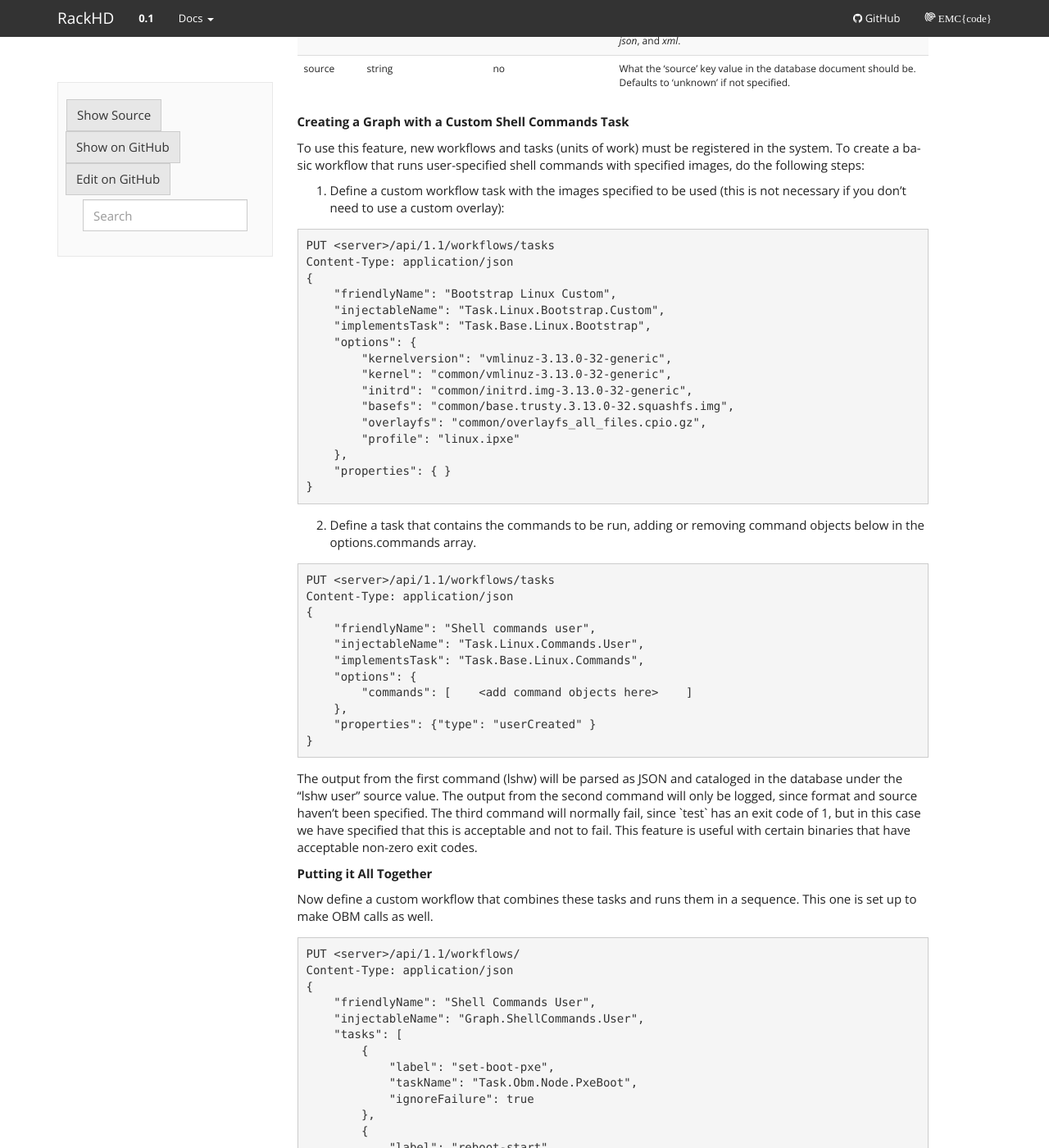
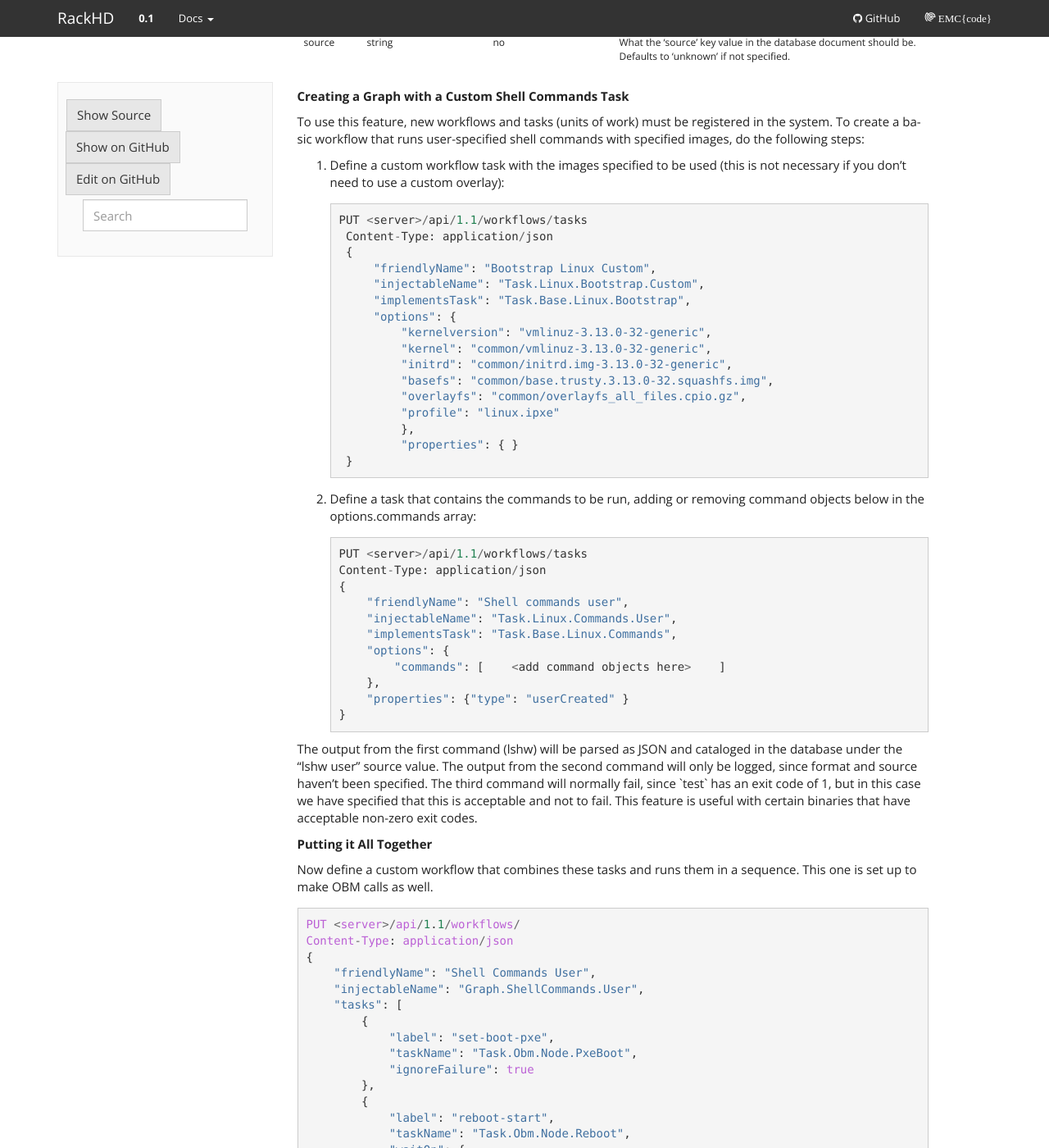
Before and after one commit to RackHD/docs, a Sphinx documentation site: the page built from docs/monorail/examples/create-linux-commands-graph.rst, in a window 1280 px wide and 1400 px high, scrolled down 3216 px. Shown: the whole window at 82% size. Built offline with Sphinx 7.4.7, drawn with Linux system fonts in a browser that asks for light colours; some of the changed text lies outside the part shown.

Commit message:
fixed codeblocks

```diff
--- a/docs/monorail/examples/create-linux-commands-graph.rst
+++ b/docs/monorail/examples/create-linux-commands-graph.rst
@@ -7,7 +5,7 @@ Optional parameters can be specified to enable cataloging of command output.
 A very simple example task definition looks like:
 
 
-.. code-block:: rest
+.. code-block:: guess
 
  {
     "friendlyName" : "Shell commands basic",
@@ -33,7 +31,7 @@ makes use of all parameters that the task can take:
 
 
 
-.. code-block:: rest
+.. code-block:: guess
 
  {
     "friendlyName" : "Shell commands",
@@ -71,7 +69,7 @@ makes use of all parameters that the task can take:
 
 The task above runs three commands and catalogs the output of the first two.
 
-.. code-block:: rest
+.. code-block:: BatchLexer
 
   sudo ls /var
   sudo lshw -json
@@ -84,7 +82,7 @@ Some use cases are too complex to be performed by embedding commands in JSON. Us
 may be more convenient. You can define a file to download and run by specifying a "downloadUrl" field in
 addition to the "command" field.
 
-.. code-block:: rest
+.. code-block:: guess
 
 
  "options": {
@@ -115,7 +113,7 @@ rendered based on the option values of task definition, for example, if a task i
 
 .. _ejs:https://github.com/tj/ejs
 
-.. code-block:: rest
+.. code-block:: guess
 
  "options": {
     "foo": "bar",
@@ -131,7 +129,7 @@ rendered based on the option values of task definition, for example, if a task i
 
 ...then the following script template...
 
-.. code-block:: rest
+.. code-block:: BatchLexer
 
  echo <%=foo%>
  echo <%=baz%>
@@ -140,7 +138,7 @@ rendered based on the option values of task definition, for example, if a task i
 ...is rendered as below when it is run by a node:
 
 
-.. code-block:: rest
+.. code-block:: BatchLexer
 
  echo bar
  echo qux
@@ -151,7 +149,7 @@ rendered based on the option values of task definition, for example, if a task i
 Script templates can be uploaded using the Monorail templates API:
 
 
-.. code-block:: rest
+.. code-block:: BatchLexer
 
  PUT /api/1.1/templates/<filename>
  Content-type: application/octet-stream
@@ -165,7 +163,7 @@ Binary executables can be uploaded using the Monorail files API:
 
 
 
-.. code-block:: rest
+.. code-block:: BatchLexer
 
  PUT /api/1.1/files/<filename>
  ---
@@ -230,31 +228,27 @@ The catalog object in the above table may look like:
 To use this feature, new workflows and tasks (units of work) must be registered in the system.
 To create a basic workflow that runs user-specified shell commands with specified images, do the following steps:
 
-1. Define a custom workflow task with the images specified to be used (this is not necessary if you don't need to use a custom overlay):
+1. Define a custom workflow task with the images specified to be used (this is not necessary if you don't need to use a custom overlay)::
 
 
-.. code-block:: rest
+       PUT <server>/api/1.1/workflows/tasks
+        Content-Type: application/json
+        {
+            "friendlyName": "Bootstrap Linux Custom",
+            "injectableName": "Task.Linux.Bootstrap.Custom",
+            "implementsTask": "Task.Base.Linux.Bootstrap",
+            "options": {
+                "kernelversion": "vmlinuz-3.13.0-32-generic",
+                "kernel": "common/vmlinuz-3.13.0-32-generic",
+                "initrd": "common/initrd.img-3.13.0-32-generic",
+                "basefs": "common/base.trusty.3.13.0-32.squashfs.img",
+                "overlayfs": "common/overlayfs_all_files.cpio.gz",
+                "profile": "linux.ipxe"
+                },
+                "properties": { }
+        }
 
-    PUT <server>/api/1.1/workflows/tasks
-    Content-Type: application/json
-    {
-        "friendlyName": "Bootstrap Linux Custom",
-        "injectableName": "Task.Linux.Bootstrap.Custom",
-        "implementsTask": "Task.Base.Linux.Bootstrap",
-        "options": {
-            "kernelversion": "vmlinuz-3.13.0-32-generic",
-            "kernel": "common/vmlinuz-3.13.0-32-generic",
-            "initrd": "common/initrd.img-3.13.0-32-generic",
-            "basefs": "common/base.trusty.3.13.0-32.squashfs.img",
-            "overlayfs": "common/overlayfs_all_files.cpio.gz",
-            "profile": "linux.ipxe"
-        },
-        "properties": { }
-    }
-
-2. Define a task that contains the commands to be run, adding or removing command objects below in the options.commands array.
-
-.. code-block:: rest
+2. Define a task that contains the commands to be run, adding or removing command objects below in the options.commands array::
 
     PUT <server>/api/1.1/workflows/tasks
     Content-Type: application/json
@@ -275,7 +269,7 @@ The output from the first command (lshw) will be parsed as JSON and cataloged in
 
 Now define a custom workflow that combines these tasks and runs them in a sequence. This one is set up to make OBM calls as well.
 
-.. code-block:: rest
+.. code-block:: guess
 
     PUT <server>/api/1.1/workflows/
     Content-Type: application/json
@@ -323,7 +317,7 @@ With all of these data, the injectableName and friendlyName can be any string va
 
 After defining these custom workflows, you can then run one against a node by referencing the injectableName used in the JSON posted to /api/1.1/workflows/:
 
-.. code-block:: rest
+.. code-block:: BatchLexer
 
     curl -X POST localhost/api/1.1/nodes/<identifier>/workflows?name=Graph.ShellCommands.User
 
```
Also changed, not shown: other parts of docs/monorail/examples/create-linux-commands-graph.rst (+0 -2 lines), docs/monorail/examples/create-zerotouch-graph.rst (+7 -7 lines).
